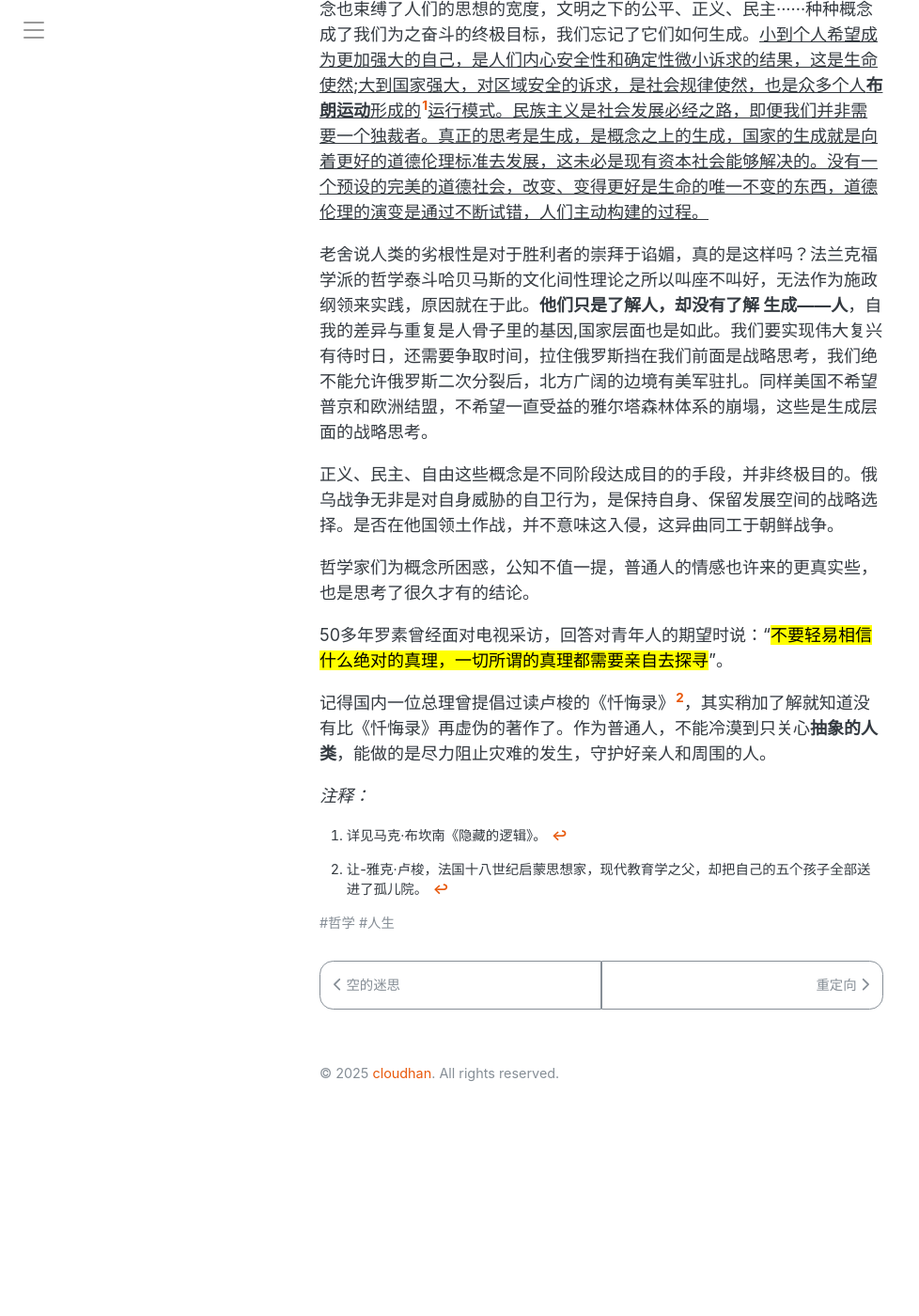
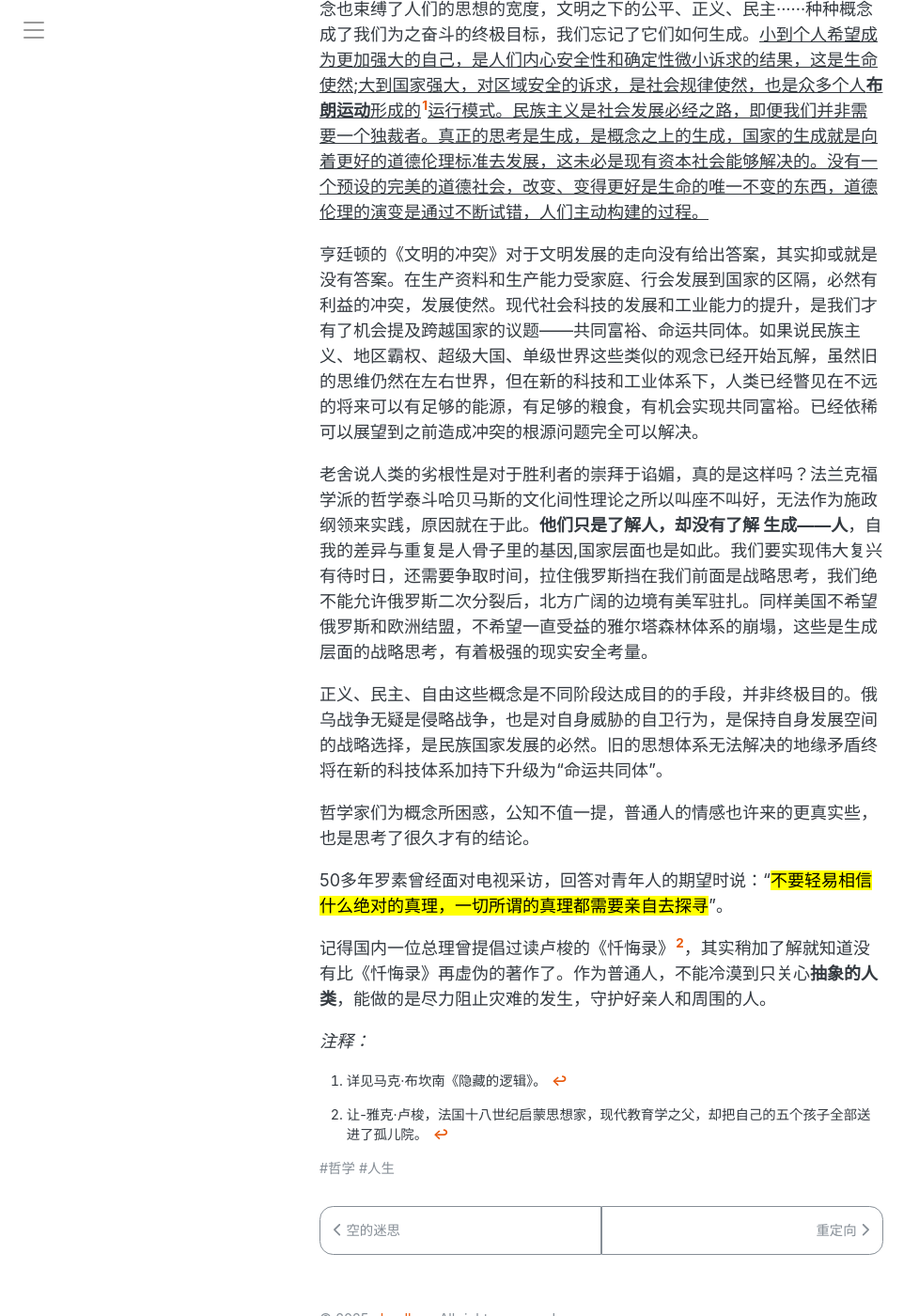
Before and after one commit to symphonyh/symphonyh.github.io, a Jekyll site: the page built from _posts/2024-11-16-zhyi.md, in a window 1280 px wide and 1400 px high, scrolled down 1035 px. Shown: the whole window at 94% size, without its empty margins (0-978 px from the left). Built offline with Jekyll 4.4.1, drawn with Linux system fonts in a browser that asks for light colours; comment, search, counter and statistics services are not loaded; before the commit the page ends 2235 px from its top, so only the background shows below that.

Commit message:
修正文档

```diff
--- a/_posts/2024-11-16-zhyi.md
+++ b/_posts/2024-11-16-zhyi.md
@@ -1,6 +1,6 @@
 ---
 layout: post
-title:  正义
+title:  生成——正义
 author: 飞鸿踏雪
 categories: [文章]
 tags: [哲学,人生]
@@ -20,9 +20,11 @@ comments: true
 
 科技的发展，除了让我们享受到技术进步的便利，也开启了我们对世界和社会新的认知模式。几千年的文明重新定义了我们的行为方式，然而文明的概念也束缚了人们的思想的宽度，文明之下的公平、正义、民主······种种概念成了我们为之奋斗的终极目标，我们忘记了它们如何生成。<ins>小到个人希望成为更加强大的自己，是人们内心安全性和确定性微小诉求的结果，这是生命使然;大到国家强大，对区域安全的诉求，是社会规律使然，也是众多个人**布朗运动**形成的[^fn1]运行模式。民族主义是社会发展必经之路，即便我们并非需要一个独裁者。真正的思考是生成，是概念之上的生成，国家的生成就是向着更好的道德伦理标准去发展，这未必是现有资本社会能够解决的。没有一个预设的完美的道德社会，改变、变得更好是生命的唯一不变的东西，道德伦理的演变是通过不断试错，人们主动构建的过程。</ins>
 
-老舍说人类的劣根性是对于胜利者的崇拜于谄媚，真的是这样吗？法兰克福学派的哲学泰斗哈贝马斯的文化间性理论之所以叫座不叫好，无法作为施政纲领来实践，原因就在于此。**他们只是了解人，却没有了解 生成——人**，自我的差异与重复是人骨子里的基因,国家层面也是如此。我们要实现伟大复兴有待时日，还需要争取时间，拉住俄罗斯挡在我们前面是战略思考，我们绝不能允许俄罗斯二次分裂后，北方广阔的边境有美军驻扎。同样美国不希望普京和欧洲结盟，不希望一直受益的雅尔塔森林体系的崩塌，这些是生成层面的战略思考。
+亨廷顿的《文明的冲突》对于文明发展的走向没有给出答案，其实抑或就是没有答案。在生产资料和生产能力受家庭、行会发展到国家的区隔，必然有利益的冲突，发展使然。现代社会科技的发展和工业能力的提升，是我们才有了机会提及跨越国家的议题——共同富裕、命运共同体。如果说民族主义、地区霸权、超级大国、单级世界这些类似的观念已经开始瓦解，虽然旧的思维仍然在左右世界，但在新的科技和工业体系下，人类已经瞥见在不远的将来可以有足够的能源，有足够的粮食，有机会实现共同富裕。已经依稀可以展望到之前造成冲突的根源问题完全可以解决。
 
-正义、民主、自由这些概念是不同阶段达成目的的手段，并非终极目的。俄乌战争无非是对自身威胁的自卫行为，是保持自身、保留发展空间的战略选择。是否在他国领土作战，并不意味这入侵，这异曲同工于朝鲜战争。
+老舍说人类的劣根性是对于胜利者的崇拜于谄媚，真的是这样吗？法兰克福学派的哲学泰斗哈贝马斯的文化间性理论之所以叫座不叫好，无法作为施政纲领来实践，原因就在于此。**他们只是了解人，却没有了解 生成——人**，自我的差异与重复是人骨子里的基因,国家层面也是如此。我们要实现伟大复兴有待时日，还需要争取时间，拉住俄罗斯挡在我们前面是战略思考，我们绝不能允许俄罗斯二次分裂后，北方广阔的边境有美军驻扎。同样美国不希望俄罗斯和欧洲结盟，不希望一直受益的雅尔塔森林体系的崩塌，这些是生成层面的战略思考，有着极强的现实安全考量。
+
+正义、民主、自由这些概念是不同阶段达成目的的手段，并非终极目的。俄乌战争无疑是侵略战争，也是对自身威胁的自卫行为，是保持自身发展空间的战略选择，是民族国家发展的必然。旧的思想体系无法解决的地缘矛盾终将在新的科技体系加持下升级为“命运共同体”。
 
 哲学家们为概念所困惑，公知不值一提，普通人的情感也许来的更真实些，也是思考了很久才有的结论。
 
```
Also changed, not shown: _posts/2024-09-29-kong.md (+3 -3 lines).
